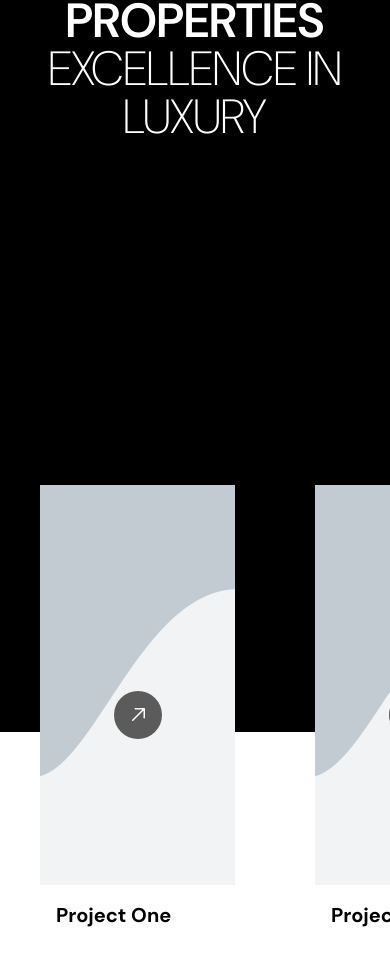
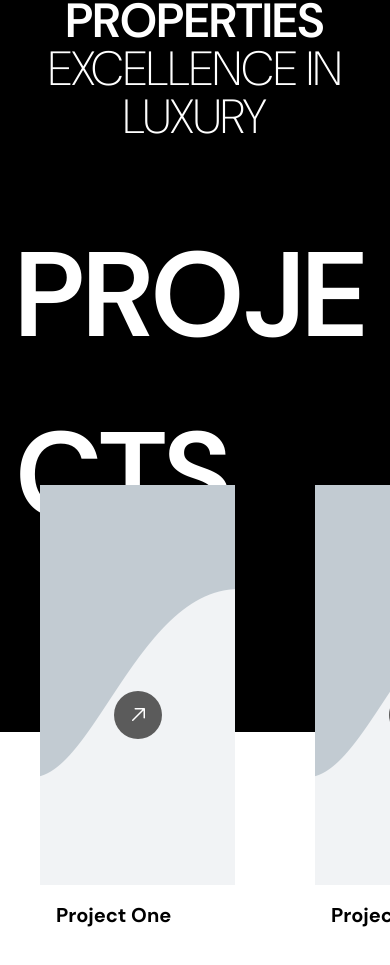
Before and after one commit to engromerbaig/alpago-properties-clone, a Next.js app: page / in a window 390 px wide. Shown: the part 943-1908 px from the top of the page. Built offline with nearby package versions, Linux system fonts and the light colour scheme.

Commit message:
added title via prop

```diff
--- a/src/components/HorizontalScroller.js
+++ b/src/components/HorizontalScroller.js
@@ -3,6 +3,8 @@
 import { useRef, useEffect } from "react";
 import { gsap } from "gsap";
 import { ScrollTrigger } from "gsap/ScrollTrigger";
+import Container from "./Container";
+import Heading from "./Heading";
 
 gsap.registerPlugin(ScrollTrigger);
 
@@ -14,6 +16,7 @@ export default function HorizontalScroller({
   sectionStyle = {},
   trackClassName = "",
   renderTrackContent,
+  title = "", // 👈 Accept title like "PROJECTS" or "NEWS"
 }) {
   const sectionRef = useRef(null);
   const trackRef = useRef(null);
@@ -53,6 +56,20 @@ export default function HorizontalScroller({
       className={`relative h-screen w-full overflow-hidden ${sectionClassName}`}
       style={{ scrollSnapAlign: "start", ...sectionStyle }}
     >
+      {/* Title */}
+      {title && (
+        <Container className="pt-16 relative z-10">
+          <Heading
+            text={title}
+            size="text-[120px]"
+            centered={false}
+            fontWeight="font-semibold"
+            className="pb-10 text-white"
+          />
+        </Container>
+      )}
+
+      {/* Track */}
       <div
         ref={trackRef}
         className={`absolute bottom-10 left-0 flex px-10 ${trackClassName}`}
--- a/src/components/News.js
+++ b/src/components/News.js
@@ -22,12 +22,11 @@ export default function News() {
 
   return (
  <HorizontalScroller
+  title="NEWS"
   cardWidth={cardWidth}
   gap={80}
   cardCount={cardCount}
   sectionClassName="bg-pink-500"
-      sectionStyle={{}}
-      trackClassName="z-10"
   renderTrackContent={(width) => (
     <>
       {NEWS_DATA.map((item, index) => (
@@ -47,8 +46,6 @@ export default function News() {
           />
         </div>
       ))}
-
-          {/* Spacer */}
       <div
         className="project-card shrink-0 opacity-0 pointer-events-none"
         style={{ width: `${cardWidth}px` }}
@@ -56,5 +53,6 @@ export default function News() {
     </>
   )}
 />
+
   );
 }
--- a/src/components/Projects.js
+++ b/src/components/Projects.js
@@ -1,21 +1,16 @@
+// components/Projects.js
 'use client';
 
 import React, { useEffect, useState } from "react";
-import Container from "./Container";
-import Heading from "./Heading";
 import ProjectCard from "./ProjectCard";
 import { PROJECTS_DATA } from "@/constants/projects";
-import { theme } from "@/theme";
 import HorizontalScroller from "./HorizontalScroller";
 
 export default function Projects() {
   const [cardWidth, setCardWidth] = useState(0);
 
   useEffect(() => {
-    const handleResize = () => {
-      setCardWidth(window.innerWidth / 2);
-    };
-
+    const handleResize = () => setCardWidth(window.innerWidth / 2);
     handleResize();
     window.addEventListener("resize", handleResize);
     return () => window.removeEventListener("resize", handleResize);
@@ -25,6 +20,7 @@ export default function Projects() {
 
   return (
     <HorizontalScroller
+      title="PROJECTS"
       cardWidth={cardWidth}
       gap={80}
       cardCount={cardCount}
@@ -45,10 +41,9 @@ export default function Projects() {
             </div>
           ))}
 
-          {/* Invisible spacer */}
           <div
             className="project-card shrink-0 opacity-0 pointer-events-none"
-            style={{ width: `${width}px` }}
+            style={{ width: `${cardWidth}px` }}
           />
         </>
       )}
```
Lines whose indentation alone changed are shown as unchanged.
